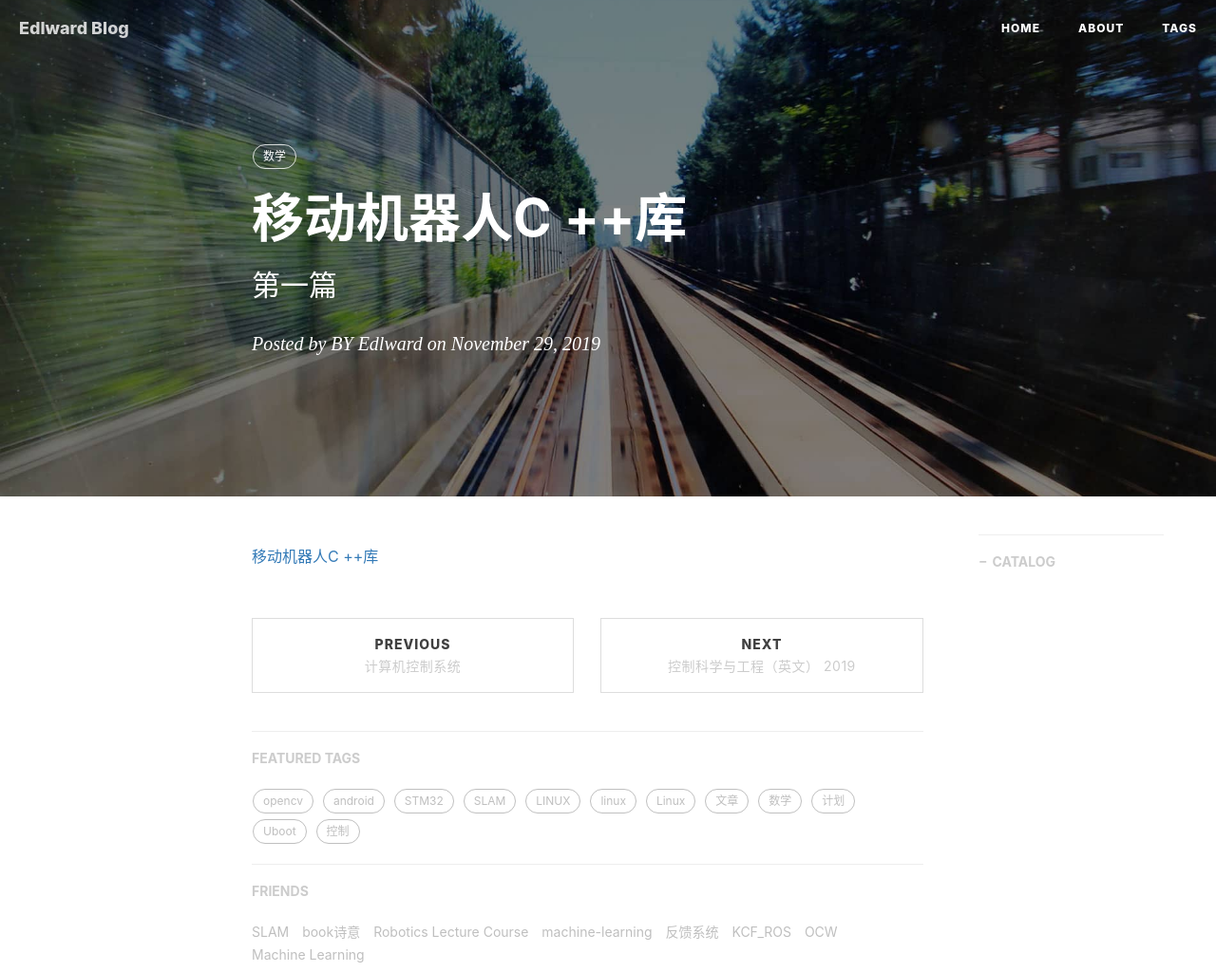
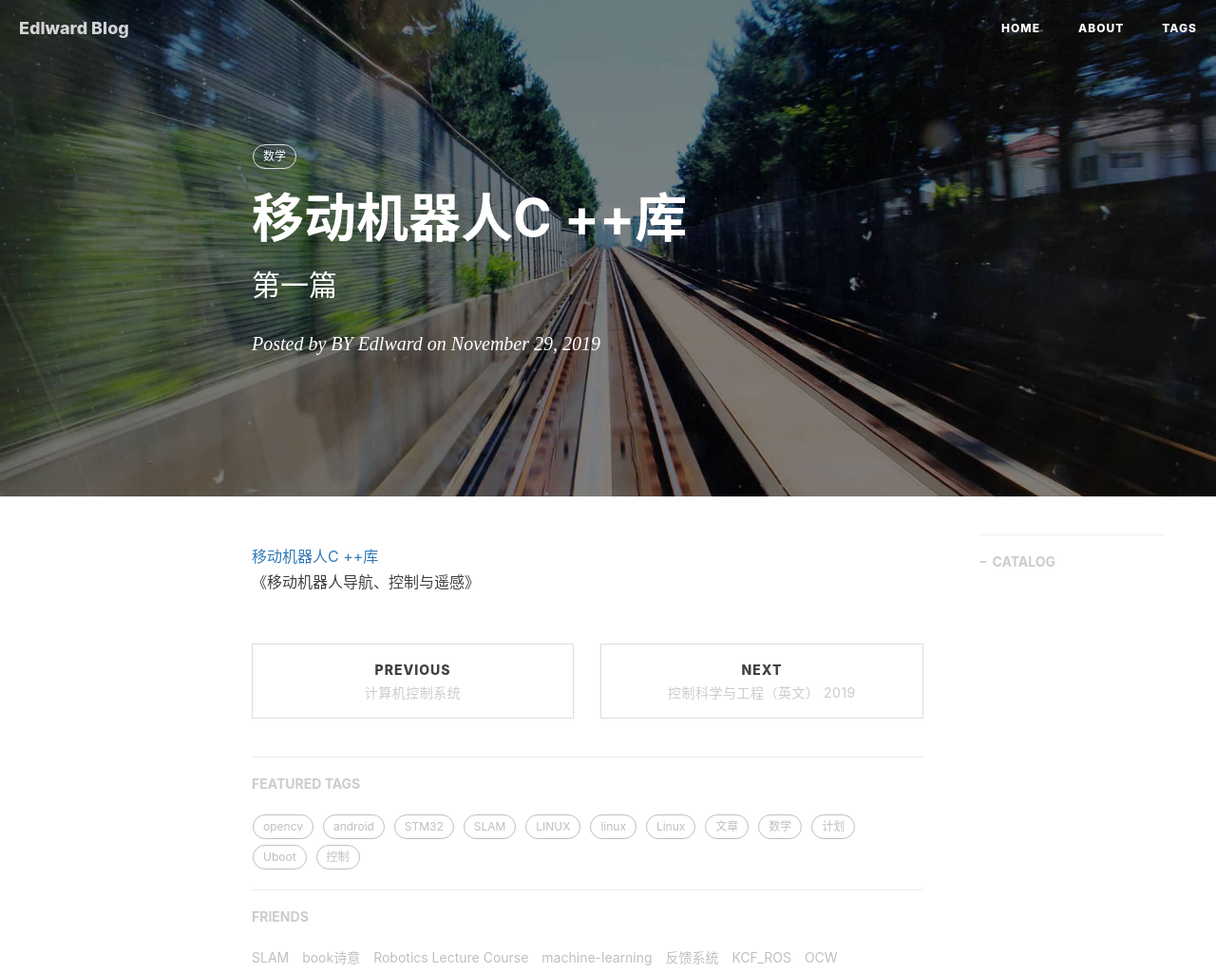
Before and after one commit to gary-robotics/dlward, a Jekyll site: the page built from _posts/2019-12-04-移动机器人C ++库-2019.markdown, in a window 1280 px wide, cut to the strip 0-1024 px from the top of the page. Shown: the whole strip at 95% size. Built offline with Jekyll 4.4.1, drawn with Linux system fonts in a browser that asks for light colours; nearby versions of some CDN libraries; comment, search, counter and statistics services are not loaded.

Commit message:
Update 2019-12-04-移动机器人C ++库-2019.markdown

```diff
--- a/_posts/2019-12-04-移动机器人C ++库-2019.markdown
+++ b/_posts/2019-12-04-移动机器人C ++库-2019.markdown
@@ -10,3 +10,4 @@ tags:                               #标签
     - 数学
 ---
 [移动机器人C ++库](https://www.mrpt.org/)
+《移动机器人导航、控制与遥感》
```
